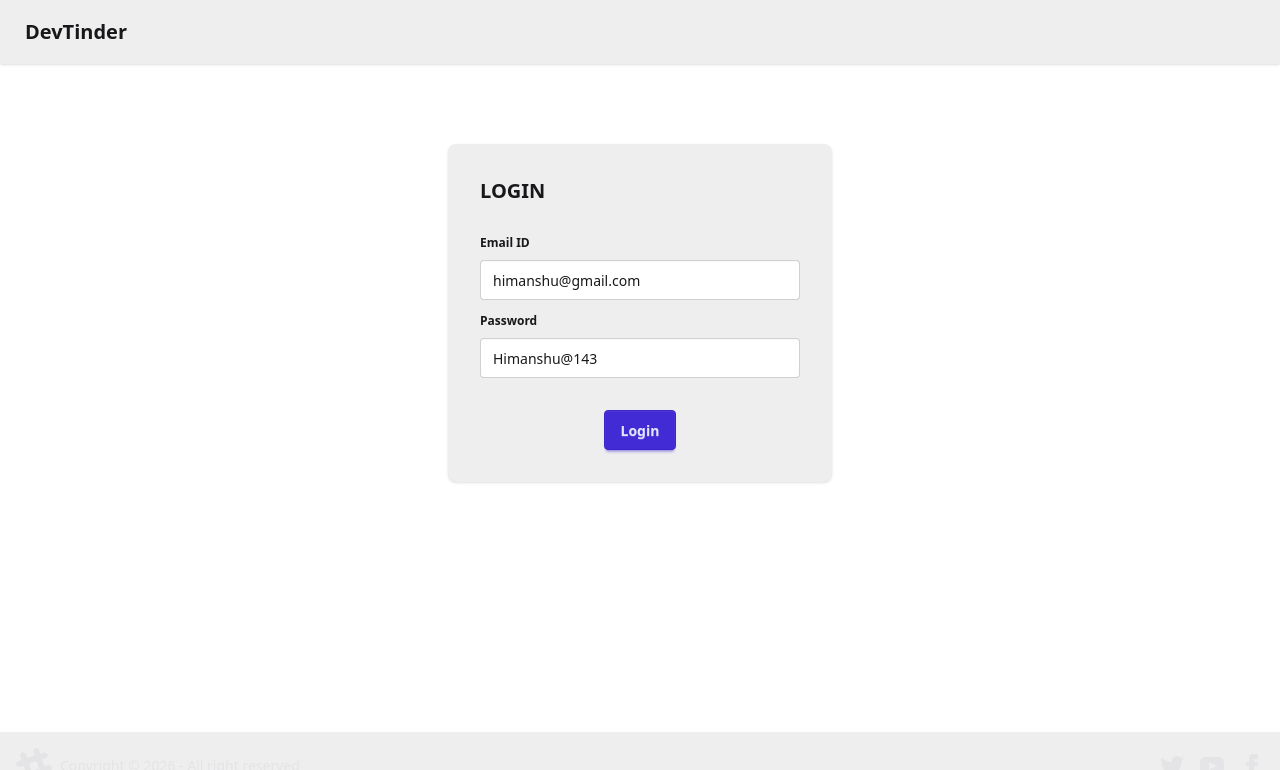
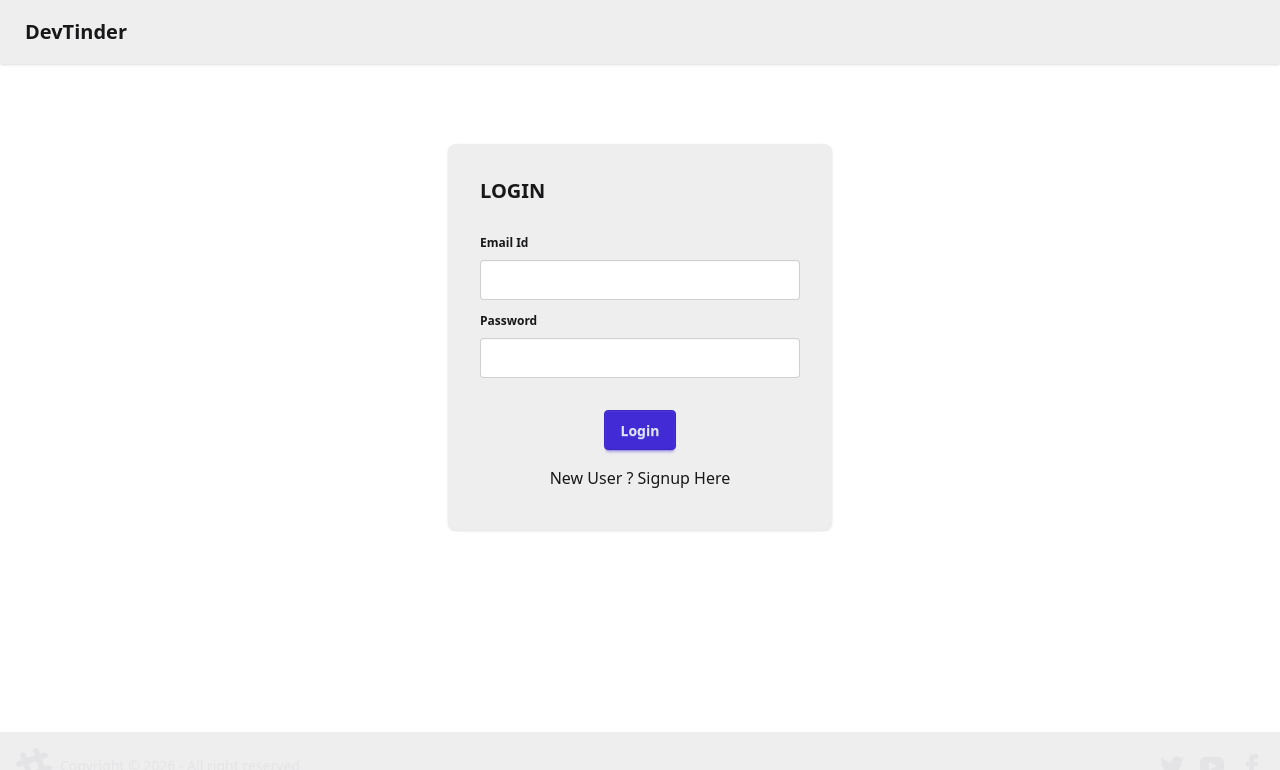
Before and after one commit to himanshukoshliya51-code/devTinder-web, a React (Vite) app: page /login in a window 1280 px wide. Shown: the top 770 px of the page. Built offline with nearby package versions, Linux system fonts and the light colour scheme; no server answers.

Commit message:
Added Sign up form and some bug fixes

```diff
--- a/index.html
+++ b/index.html
@@ -4,7 +4,7 @@
     <meta charset="UTF-8" />
     <link rel="icon" type="image/svg+xml" href="/vite.svg" />
     <meta name="viewport" content="width=device-width, initial-scale=1.0" />
-    <title>devtinder-web</title>
+    <title>Devtinder</title>
   </head>
   <body>
     <div id="root"></div>
--- a/src/components/EditProfile.jsx
+++ b/src/components/EditProfile.jsx
@@ -9,9 +9,9 @@
   const [firstName, setFirstName] = useState(user.firstName);
   const [lastName, setLastName] = useState(user.lastName);
   const [photoUrl, setPhotoUrl] = useState(user.photoUrl);
-  const [age, setAge] = useState(user.age);
-  const [gender, setGender] = useState(user.gender);
-  const [about, setAbout] = useState(user.about);
+  const [age, setAge] = useState(user.age || "");
+  const [gender, setGender] = useState(user.gender || "");
+  const [about, setAbout] = useState(user.about || "");
   const dispatch = useDispatch();
   const [showToast, setShowToast] = useState(false);
 
--- a/src/components/Login.jsx
+++ b/src/components/Login.jsx
@@ -6,16 +6,20 @@
 import { BASE_URL } from "../utils/constants";
 
 const Login = () => {
-  const [emailId, setEmailId] = useState("himanshu@gmail.com");
-  const [password, setPassword] = useState("Himanshu@143");
-  const [error,setError] = useState("");
+  const [emailId, setEmailId] = useState("");
+  const [password, setPassword] = useState("");
+  const [firstName, setFirstName] = useState("");
+  const [lastName, setLastName] = useState("");
+
+  const [isLoginForm, setIsLoginForm] = useState(true);
+  const [error, setError] = useState("");
   const dispatch = useDispatch();
   const navigate = useNavigate();
 
   const handleLogin = async () => {
     try {
       const res = await axios.post(
-        BASE_URL+"/login",
+        BASE_URL + "/login",
         {
           emailId,
           password,
@@ -26,17 +30,53 @@
       return navigate("/");
     } catch (err) {
       setError(err?.response?.data || "Something went wrong");
+    }
+    };
 
-    }
-  };
+    const handleSignUp = async () => {
+      try {
+        const res =await axios.post(
+          BASE_URL + "/signup",
+          { firstName, lastName, emailId, password },
+          { withCredentials: true },
+        );
+         dispatch(addUser(res.data.data));
+      return navigate("/profile");
+      } catch (err) {
+        setError(err?.response?.data || "Something went wrong");
+      }
+    };
   return (
     <div className="flex justify-center my-20">
       <div className="card w-96 bg-base-300 card-lg shadow-sm">
         <div className="card-body">
-          <h2 className="card-title">LOGIN </h2>
+          <h2 className="card-title">{isLoginForm ? "LOGIN" : "SIGNUP"}</h2>
           <div className="my-3">
+            {!isLoginForm && (
+              <>
+                {" "}
+                <fieldset className="fieldset">
+                  <legend className="fieldset-legend">First Name</legend>
+                  <input
+                    type="text"
+                    value={firstName}
+                    className="input"
+                    onChange={(e) => setFirstName(e.target.value)}
+                  />
+                </fieldset>
+                <fieldset className="fieldset">
+                  <legend className="fieldset-legend">Last Name</legend>
+                  <input
+                    type="text"
+                    value={lastName}
+                    className="input"
+                    onChange={(e) => setLastName(e.target.value)}
+                  />
+                </fieldset>
+              </>
+            )}
             <fieldset className="fieldset">
-              <legend className="fieldset-legend">Email ID</legend>
+              <legend className="fieldset-legend">Email Id</legend>
               <input
                 type="text"
                 value={emailId}
@@ -48,7 +88,7 @@
             <fieldset className="fieldset">
               <legend className="fieldset-legend">Password</legend>
               <input
-                type="text"
+                type="password"
                 value={password}
                 className="input"
                 onChange={(e) => setPassword(e.target.value)}
@@ -57,10 +97,21 @@
           </div>
           <p className="text-red-500">{error}</p>
           <div className="justify-center card-actions">
-            <button className="btn btn-primary" onClick={handleLogin}>
-              Login
+            <button
+              className="btn btn-primary"
+              onClick={isLoginForm ? handleLogin : handleSignUp}
+            >
+              {isLoginForm ? "Login" : "Sign Up"}
             </button>
           </div>
+          <p
+            className="m-auto cursor-pointer py-2"
+            onClick={() => setIsLoginForm((value) => !value)}
+          >
+            {isLoginForm
+              ? "New User ? Signup Here"
+              : "Existing User? Login Here"}
+          </p>
         </div>
       </div>
     </div>
```
